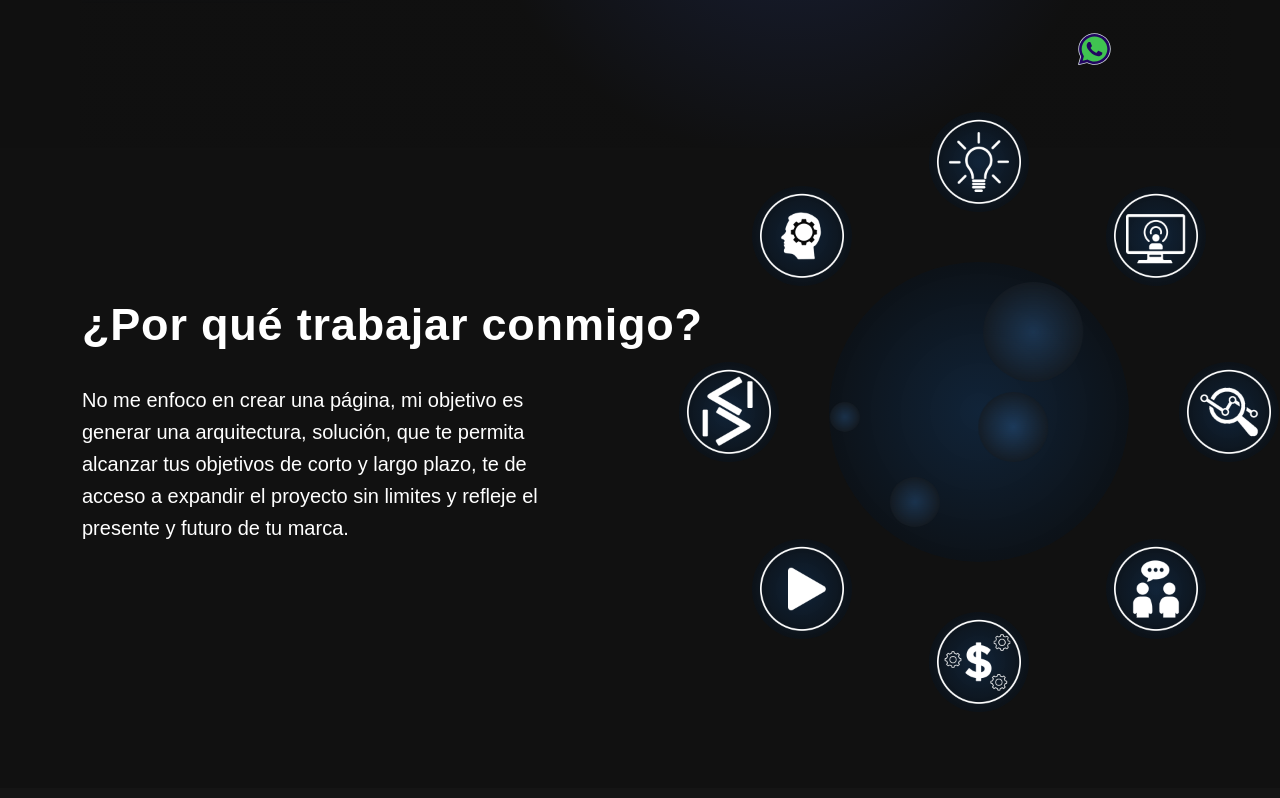
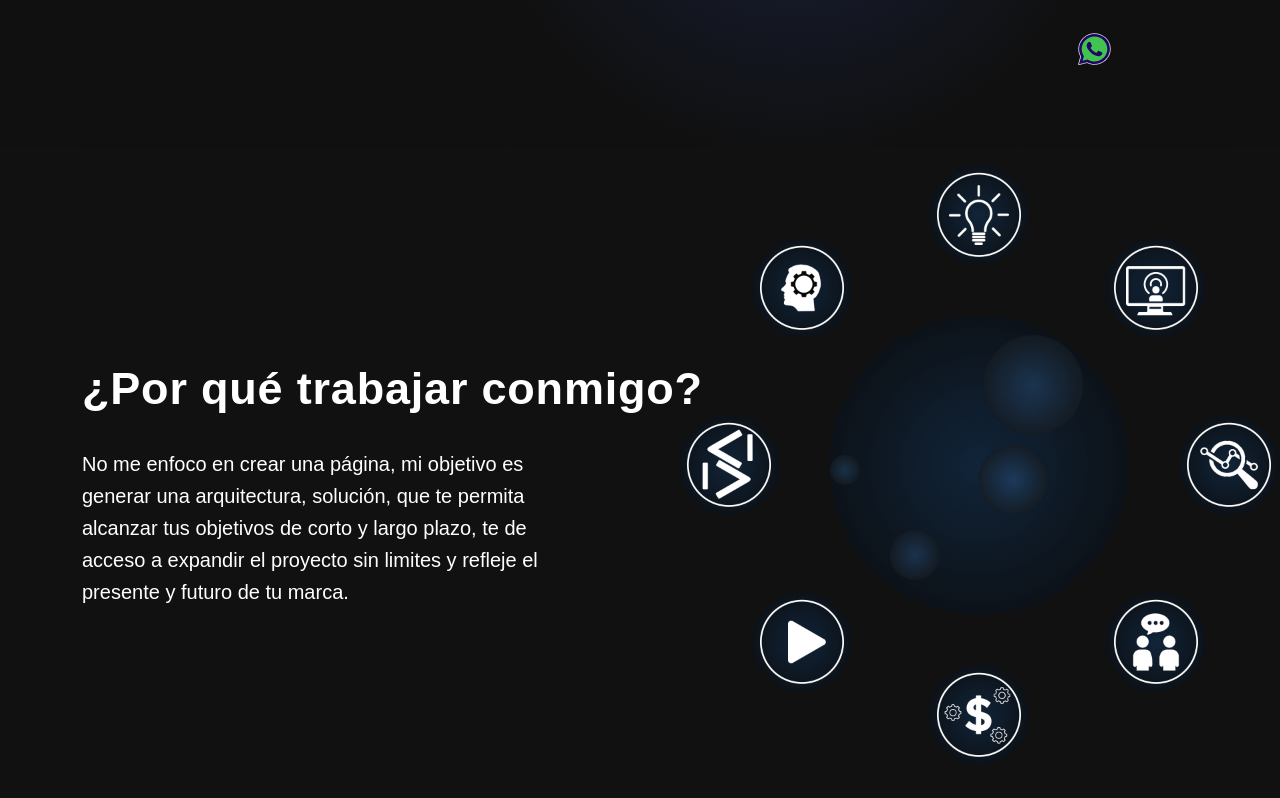
Before and after one commit to francooo32/my-portfolio, a React (Create React App) app: page / in a window 1280 px wide. Shown: the part 612-1410 px from the top of the page. Built offline with nearby package versions, Linux system fonts and the light colour scheme; a web font is replaced by a local one.

Commit message:
Added responsive for worksection

```diff
--- a/src/App.css
+++ b/src/App.css
@@ -1112,7 +1112,20 @@ nav.navbar .navbar-toggler[aria-expanded="true"] .navbar-toggler-icon {
 }
 
 @media (max-width:1563px) and (min-width:961px){
+
+  .workprocess-about {
+    height: 100vh;
+    margin-top: 0;
+    padding: 150px 0 100px 0;
+    background-position: top center;
+    background-size: cover;
+    background-repeat: no-repeat;
+    background-color: #111111;
+    /* animation: animate 2s linear alternate; */
+  }
+
   #divWheel h1{
+    margin-top: 10%;
     font-family: 'Proxima Nova', sans-serif;
     font-weight: 600;
     font-size: 45px;
```
